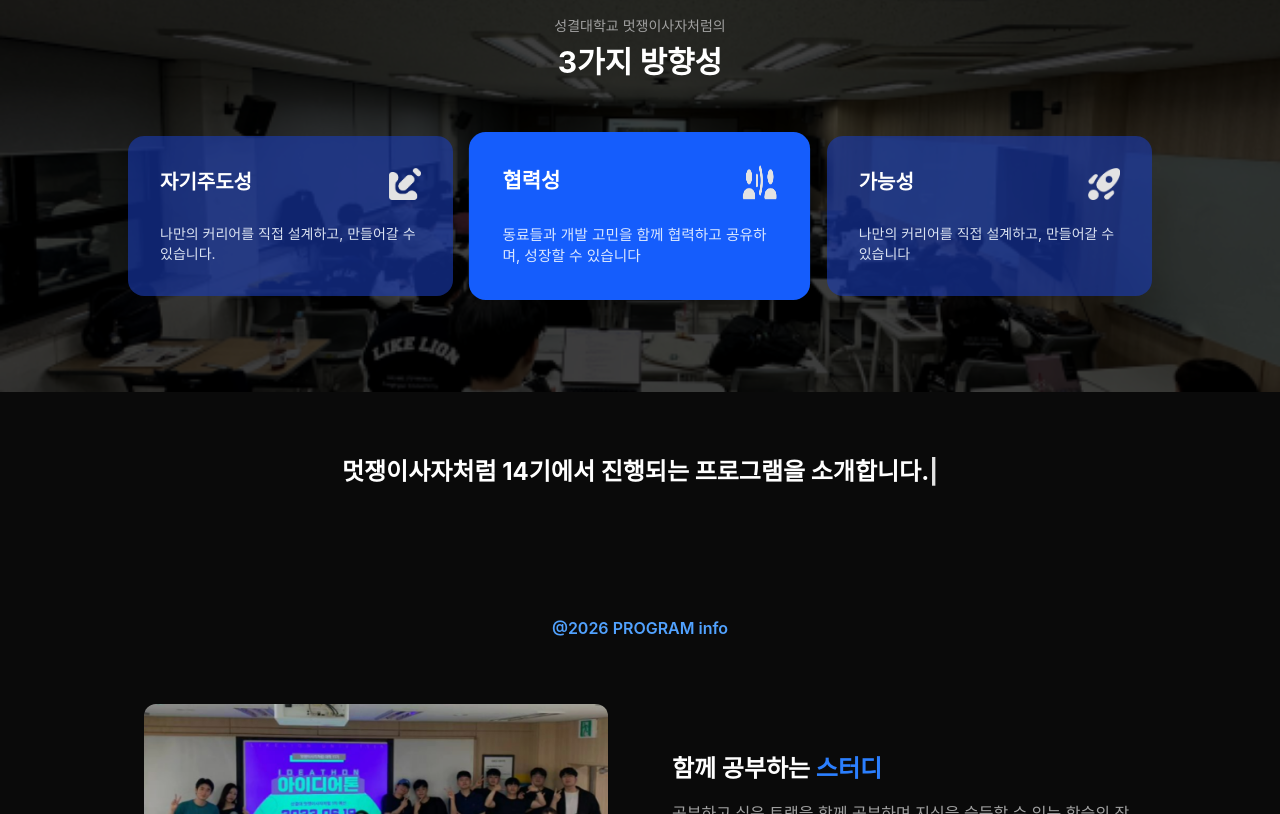
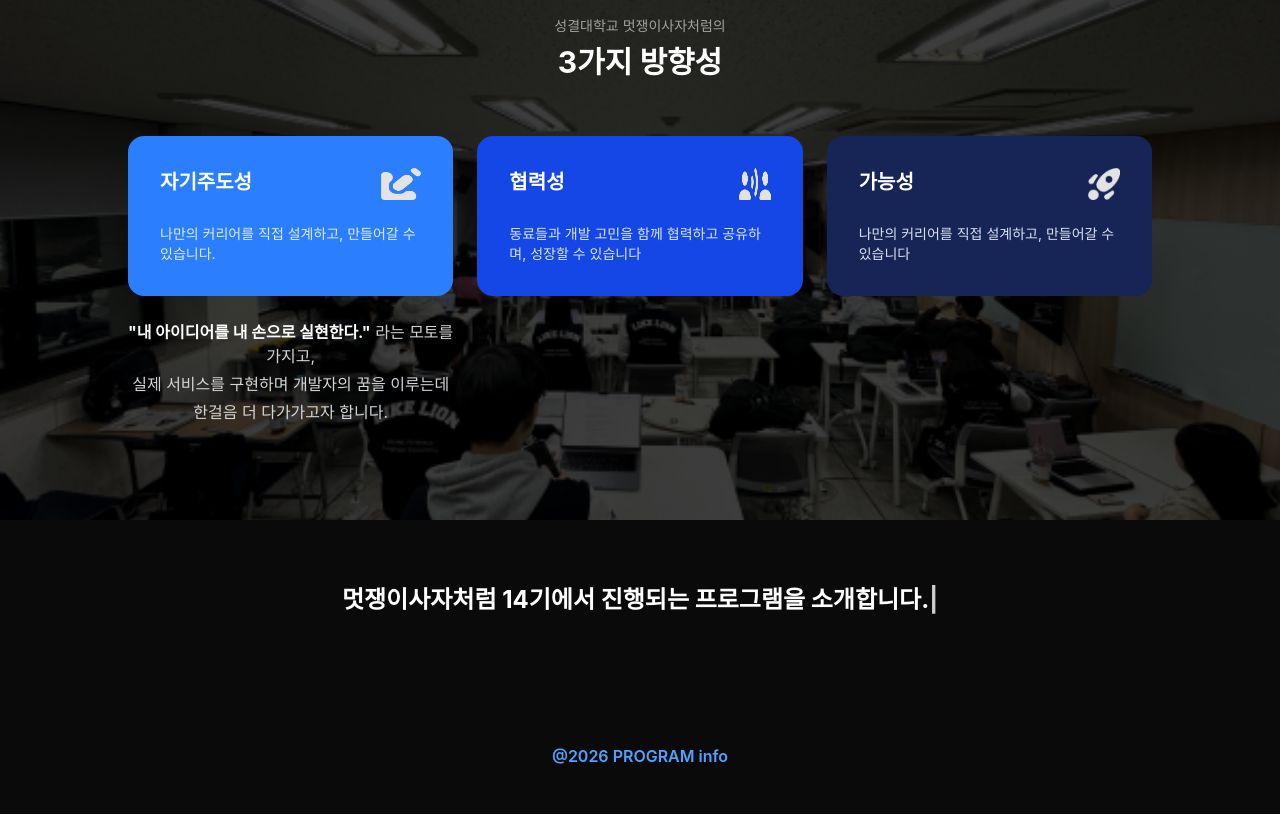
Before and after one commit to yhb-0318/Team2-Repository, a React (Vite) app: page / in a window 1280 px wide. Shown: the part 880-1694 px from the top of the page. Built offline with nearby package versions, Linux system fonts and the light colour scheme.

Commit message:
작업 중이던 내용 저장

```diff
--- a/src/MainScreen.jsx
+++ b/src/MainScreen.jsx
@@ -181,10 +181,10 @@ function Directions() {
 
         <div className="grid md:grid-cols-3 gap-6 max-w-5xl mx-auto">
           <FadeInUp>
-            <div className="bg-blue-800/60 rounded-2xl p-8 h-full">
+            <div className="bg-blue-500 rounded-2xl p-8 h-full">
               <div className="flex justify-between items-start mb-6">
                 <h3 className="text-xl font-bold text-white">자기주도성</h3>
-                <img src="/img/Self.png" alt="" className="w-8 h-8" />
+                <img src="/img/Self.png" alt="" className="w-10 h-8" />
               </div>
               <p className="text-blue-50/90 text-sm">
                 나만의 커리어를 직접 설계하고, 만들어갈 수 있습니다.
@@ -193,7 +193,7 @@ function Directions() {
           </FadeInUp>
 
           <FadeInUp>
-            <div className="bg-blue-600 rounded-2xl p-8 h-full md:scale-105">
+            <div className="bg-blue-700 rounded-2xl p-8 h-full">
               <div className="flex justify-between items-start mb-6">
                 <h3 className="text-xl font-bold text-white">협력성</h3>
                 <img src="/img/cooperation.png" alt="" className="w-8 h-8" />
@@ -205,7 +205,7 @@ function Directions() {
           </FadeInUp>
 
           <FadeInUp>
-            <div className="bg-blue-800/60 rounded-2xl p-8 h-full">
+            <div className="bg-blue-950 rounded-2xl p-8 h-full">
               <div className="flex justify-between items-start mb-6">
                 <h3 className="text-xl font-bold text-white">가능성</h3>
                 <img src="/img/Possibility.png" alt="" className="w-8 h-8" />
@@ -213,6 +213,18 @@ function Directions() {
               <p className="text-blue-50/90 text-sm">
                 나만의 커리어를 직접 설계하고, 만들어갈 수 있습니다
               </p>
+            </div>
+          </FadeInUp>
+          <FadeInUp>
+  <div className="text-center text-neutral-300 text-sm md:text-base space-y-1">
+    <p>
+      <span className="font-bold text-white">
+        "내 아이디어를 내 손으로 실현한다."
+      </span>{" "}
+      라는 모토를 가지고,
+    </p>
+    <p>실제 서비스를 구현하며 개발자의 꿈을 이루는데</p>
+    <p>한걸음 더 다가가고자 합니다.</p>
   </div>
 </FadeInUp>
         </div>
```
Also changed, not shown: img/Main3_4.png (added). Lines whose indentation alone changed are shown as unchanged.
